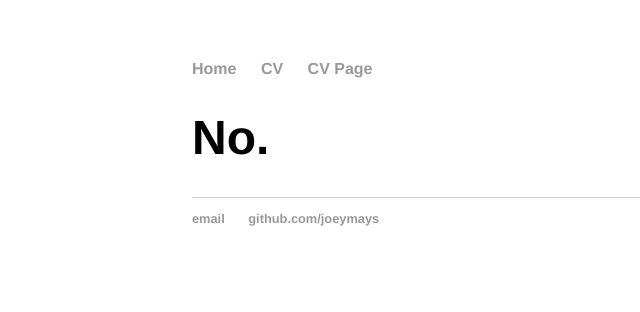
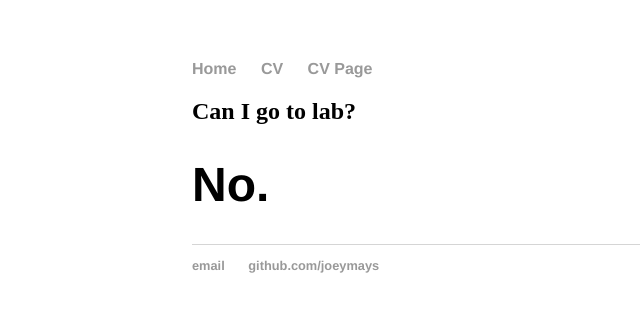
Before and after one commit to joeymays/joeymays.github.io, a Jekyll site: the page built from content/canigotolab.html, in a window 1280 px wide. Shown: the top 312 px of the page, without its empty margins (0-640 px from the left). Built offline with Jekyll 4.4.1, drawn with Linux system fonts in a browser that asks for light colours.

Commit message:
Update canigotolab.html

```diff
--- a/content/canigotolab.html
+++ b/content/canigotolab.html
@@ -3,5 +3,6 @@ layout: default
 title: Can I Go To Lab?
 ---
 <div class="blurb">
+    <h2> Can I go to lab? </h2>
     <h1>No.</h1>
 </div>
```
